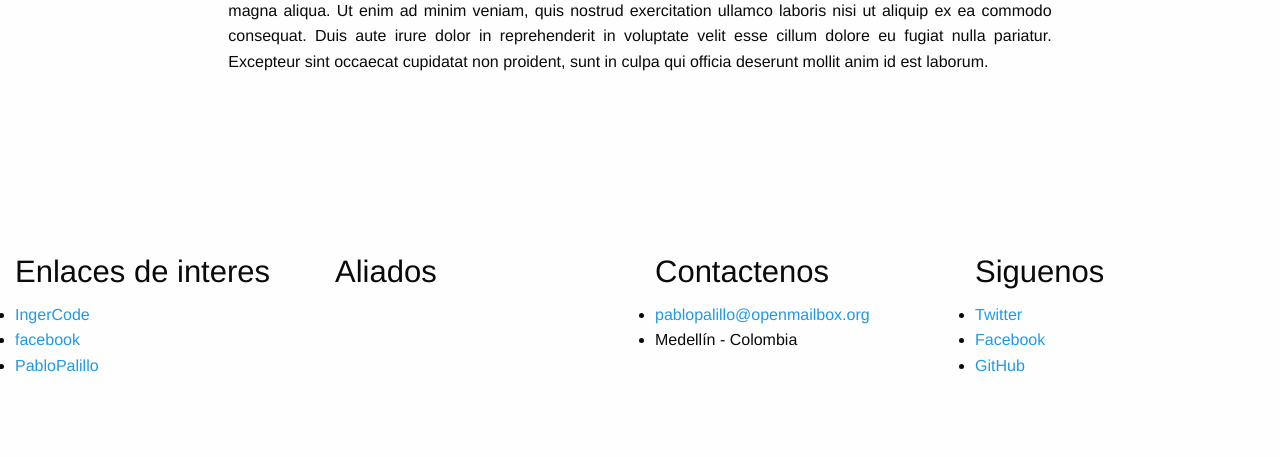
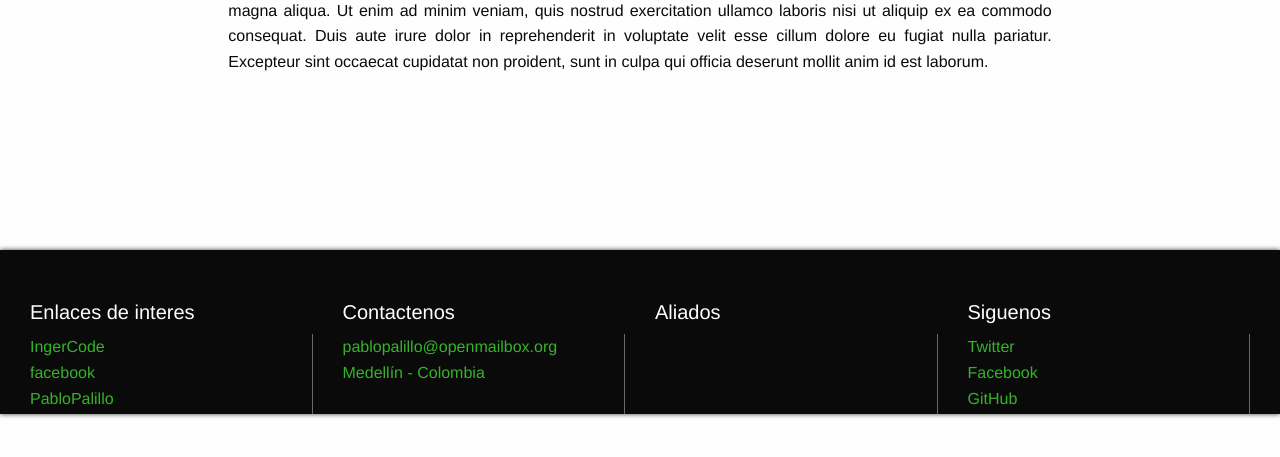
Before and after one commit to pablopalillo/pablopalillo, a Django app: page /articulo/ in a window 1280 px wide. Shown: the part 299-756 px from the top of the page. Run offline with Django 3.2, Linux system fonts and the light colour scheme.

Commit message:
Maquetacion y diseño de los artiulos pueden faltar detalles

```diff
--- a/static/css/app.css
+++ b/static/css/app.css
@@ -1,5 +1,21 @@
 
+/**---------  GENERALES   --------------------**/
 
+ul > li
+{
+    color: #36B329;
+    list-style: outside none none;
+}
+
+ul > li a
+{
+    color: #36B329;
+}
+
+ul > li a:hover
+{
+    color: #57c34c;
+}
 
 
 /** ------------- MENU PRINCIPAL ---------------- **/
@@ -25,6 +41,17 @@
 .menu-principal #main-menu .top-bar-right ul li a:hover
 {
   color: #57C34C;
+}
+
+.menu-principal #main-menu .top-bar-right ul li .active-item-menu
+{
+  background-color: #36B329;
+  color:  #FEFEFE;
+}
+
+.menu-principal #main-menu .top-bar-right ul li .active-item-menu:hover
+{
+  color:  #FEFEFE;
 }
 
 
@@ -53,6 +80,29 @@
   text-align: justify;
 }
 
+/** footer **/
+
+footer
+{
+    background: #0A0A0A none repeat scroll 0% 0%;
+    color: #FEFEFE;
+    -webkit-box-shadow: 0px 0px 5px rgba(40, 41, 40, 0.93);
+       -moz-box-shadow: 0px 0px 5px rgba(40, 41, 40, 0.93);
+            box-shadow: 0px 0px 5px rgba(40, 41, 40, 0.93);
+
+}
+
+
+footer > div
+{
+  margin-top: 3em;
+}
+
+.footer-content {
+    border-right: 1px solid rgba(255, 255, 255, 0.39);
+    min-height: 5em;
+}
+
 
 /** Mobiles **/
 @media only screen and (max-width: 600px)
@@ -66,8 +116,7 @@
   /** ----- Articulos genericos Moviles ----**/
     #single-article
     {
-      margin: 40px 0em 10em 0em;
-
+      margin: 40px 0em 5em 0em;
     }
 
     #single-article header .article-title, article header h1
--- a/templates/generica/template.html
+++ b/templates/generica/template.html
@@ -51,9 +51,9 @@
     </div>
 
     <footer class="expanded row">
-
-      <div class="large-3 columns">
-        <h3>Enlaces de interes</h3>
+      <div class="small-12 large-12 medium-12 columns">
+          <div class="small-6 medium-3 large-3 columns">
+            <h5>Enlaces de interes</h5>
             <div class="footer-content">
               <ul class="links">
                 <li><a href="http://www.ingercode.com">IngerCode</a></li>
@@ -63,15 +63,8 @@
             </div>
           </div>
 
-      <div class="large-3 columns">
-        <h3>Aliados</h3>
-        <div class="footer-content">
-
-        </div>
-      </div>
-
-      <div class="large-3 columns">
-        <h3>Contactenos</h3>
+          <div class="small-6 medium-3 large-3 columns">
+            <h5>Contactenos</h5>
             <div class="footer-content">
               <ul class="info">
                 <li><a href="mailto:pablopalillo@openmailbox.org?subject=contacto">pablopalillo@openmailbox.org</a></li>
@@ -80,8 +73,14 @@
             </div>
           </div>
 
-      <div class="large-3 columns">
-        <h3>Siguenos</h3>
+          <div class="small-6 medium-3 large-3 columns">
+            <h5>Aliados</h5>
+            <div class="footer-content">
+            </div>
+          </div>
+
+          <div class="small-6 medium-3 large-3 columns">
+            <h5>Siguenos</h5>
             <div class="footer-content">
               <ul class="redes">
                 <li><a href="#">Twitter</a></li>
@@ -89,6 +88,10 @@
                 <li><a href="#">GitHub</a></li>
               </ul>
             </div>
+          </div>
+
+
+
       </div>
 
     </footer>
```
Lines whose indentation alone changed are shown as unchanged.
